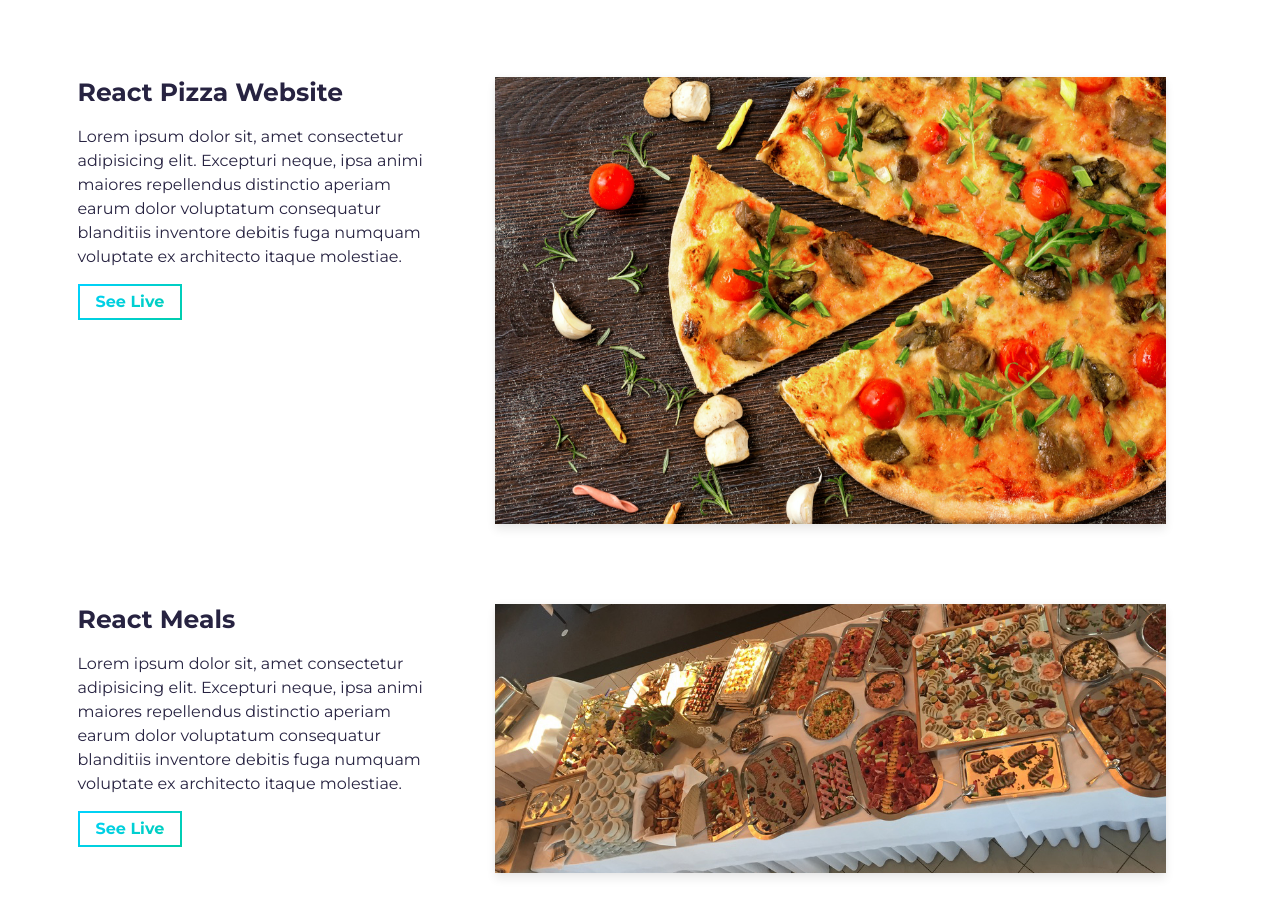
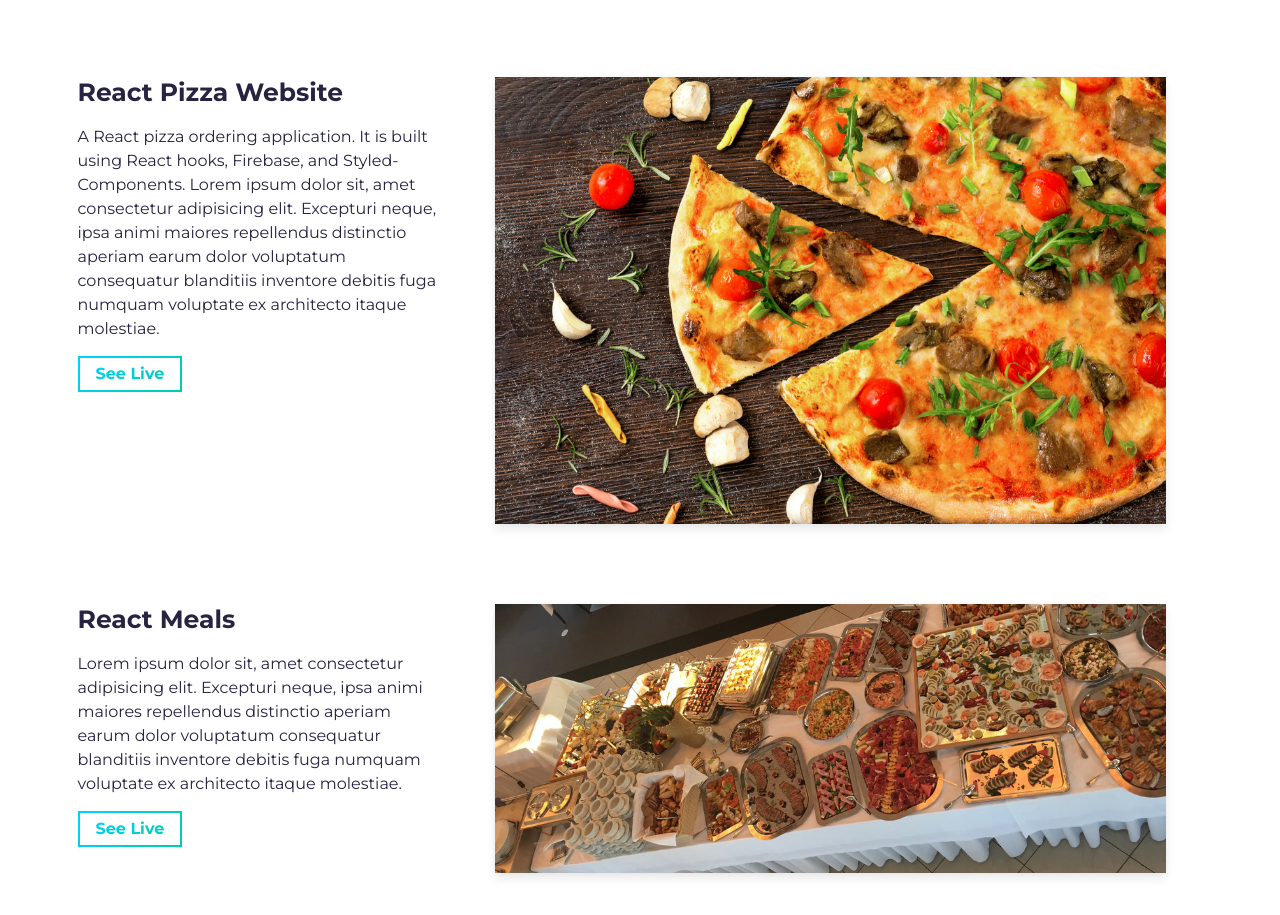
Before and after one commit to ArthurCoffee/arthur-portfolio, a website built with Parcel: page src/index.html in a window 1280 px wide. Shown: the part 1814-2729 px from the top of the page. Built offline with nearby package versions, Linux system fonts and the light colour scheme; files whose address does not match are found by name.

Commit message:
update resume

```diff
--- a/src/index.html
+++ b/src/index.html
@@ -171,6 +171,8 @@
                 <h3 class="project-wrapper__text-title">React Pizza Website</h3>
                 <div>
                   <p class="mb-4">
+                    A React pizza ordering application. It is built using React hooks,
+                    Firebase, and Styled-Components.
                     Lorem ipsum dolor sit, amet consectetur adipisicing elit.
                     Excepturi neque, ipsa animi maiores repellendus distinctio
                     aperiam earum dolor voluptatum consequatur blanditiis
```
Also changed, not shown: 1 other file.
